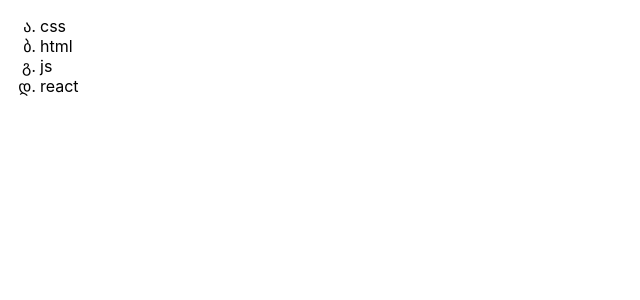
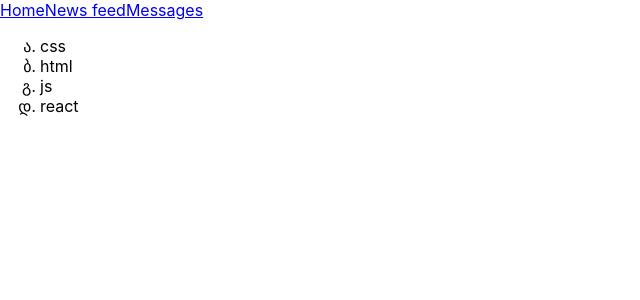
Before and after one commit to lexgp/reactsamurai, a React (Create React App) app in the folder 01-first-project/react-kabzda-1/: page / in a window 1280 px wide. Shown: the top 300 px of the page, without its empty margins (0-640 px from the left). Built offline with nearby package versions, Linux system fonts and the light colour scheme.

Commit message:
Урок 7. Компонента.

```diff
--- a/01-first-project/react-kabzda-1/src/App.js
+++ b/01-first-project/react-kabzda-1/src/App.js
@@ -3,7 +3,26 @@
 
 const App = () => {
   return (
-    <div className="App">
+    <div>
+      <Header />
+      <Technologies />
+    </div>
+  );
+}
+
+const Header = () => {
+  return (
+    <div>
+      <a href="#">Home</a>
+      <a href="#">News feed</a>
+      <a href="#">Messages</a>
+    </div>
+  )
+}
+
+const Technologies = () => {
+  return (
+    <div>
       <ul>
         <li>css</li>
         <li>html</li>
@@ -11,7 +30,7 @@
         <li>react</li>
       </ul>
     </div>
-  );
+  )
 }
 
 export default App;
```
